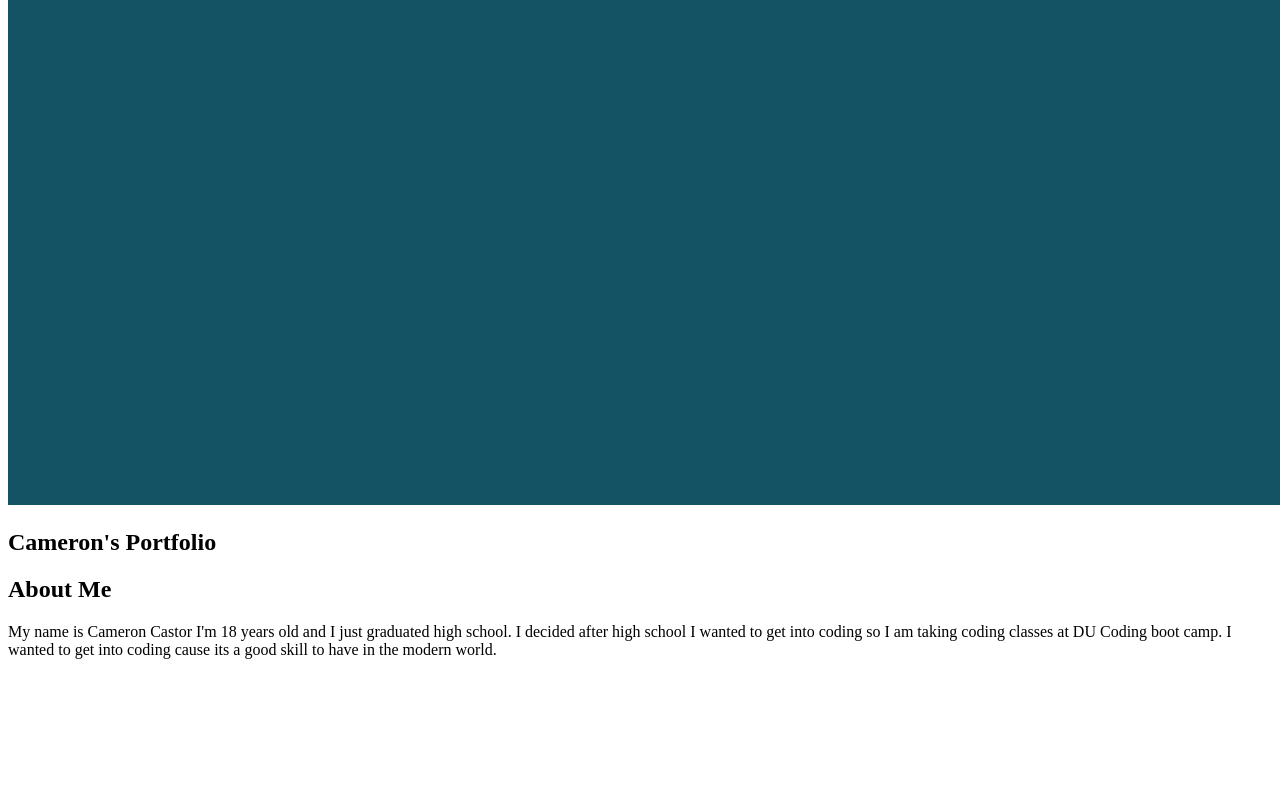
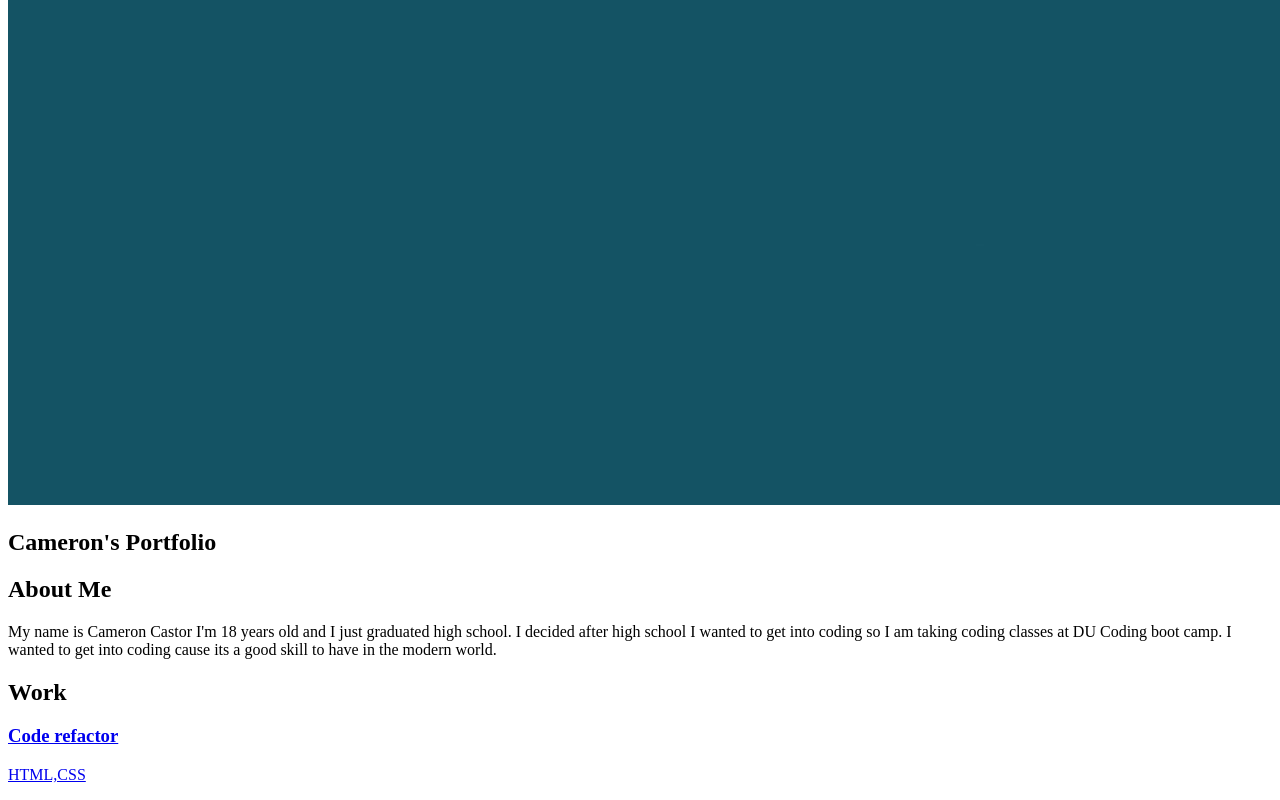
Before and after one commit to CameronC03/Portfolio-Cameron-Castor, a plain HTML site: page index.html in a window 1280 px wide. Shown: the part 3593-4393 px from the top of the page. Before the commit the page ends 4268 px from the top, so only its background shows below. Drawn offline with Linux system fonts and the light colour scheme.

Commit message:
added link to my project

```diff
--- a/index.html
+++ b/index.html
@@ -29,7 +29,15 @@
                 My name is Cameron Castor I'm 18 years old and I just graduated high school. I decided after high school I wanted to get into coding  so I am taking coding classes at DU Coding boot camp. I wanted to get into coding cause its a good skill to have in the modern world.
             </p>
         </section>
-
+        <section class="section1" id="Work">
+            <h2>Work</h2>
+            <div class="grid-container">
+                <a href="https://cameronc03.github.io/Code-Refactor-Cameron-Castor/" class="code-refactor">
+                <h3>Code refactor</h3>
+                <p>HTML,CSS</p>
+            </div>
+                 </a>
+        </section>
     </main>
 </body>
 </html>
```
